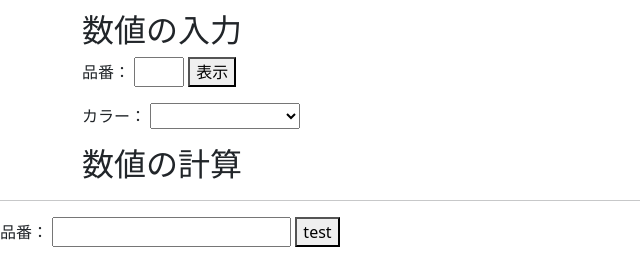
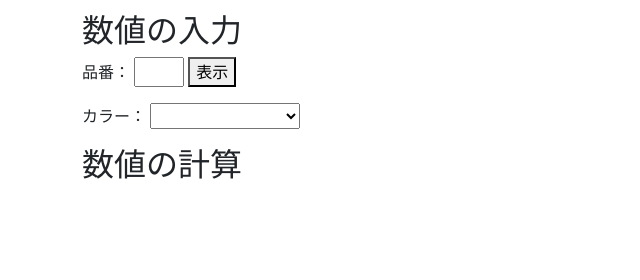
Before and after one commit to kawamura-katsufumi/python-test, a Django app: page /plac7/index/ in a window 1280 px wide. Shown: the part 520-800 px from the top of the page, without its empty margins (0-640 px from the left). Run offline with Django 3.2, Linux system fonts and the light colour scheme; lists and menus that the app fills with data are empty; parts of the project's set-up code (start-up, migrations or seed data) failed here and were passed over.

Commit message:
note2357

```diff
--- a/python/dj_test/plac7/templates/plac7/index.html
+++ b/python/dj_test/plac7/templates/plac7/index.html
@@ -116,32 +116,5 @@
       });
   </script>
 
-
-
-  <hr>
-  <form action="{% url 'plac7:ajax_test' %}" method="post">
-      {% csrf_token %}
-    <label for="test1">品番：</label>
-    <input type="text" id="test1" name="test1">
-    <button id="test2" type="submit">test</button>
-  </form>
-  <div id="answer"></div>
-
-  <script>
-      var ans=document.getElementById("answer");
-
-      document.getElementById("test2").addEventListener('submit', function(e) {
-        e.preventDefault();
-
-        (async () => {
-            const response = await fetch("{% url 'plac7:ajax_test' %}");
-
-            const data = await response.json();
-            ans.innerHTML=data;
-        })();
-});
-  </script>
-
-
 </body>
 </html>
--- a/python/dj_test/plac7/views.py
+++ b/python/dj_test/plac7/views.py
@@ -26,14 +26,3 @@ def ajax_number(request):
     }
     # print(d)
     return JsonResponse(d)
-
-
-def ajax_test(request):
-    hinban = request.POST["test1"]
-    print(hinban)
-    items= Master.objects.filter(hinban__contains = hinban).distinct().values_list("color_name",flat=True)
-    items=list(items)
-    print(items)
-    d = {'items':items}
-    # print(d)
-    return JsonResponse(d)
```
Also changed, not shown: python/dj_test/db.sqlite3.
